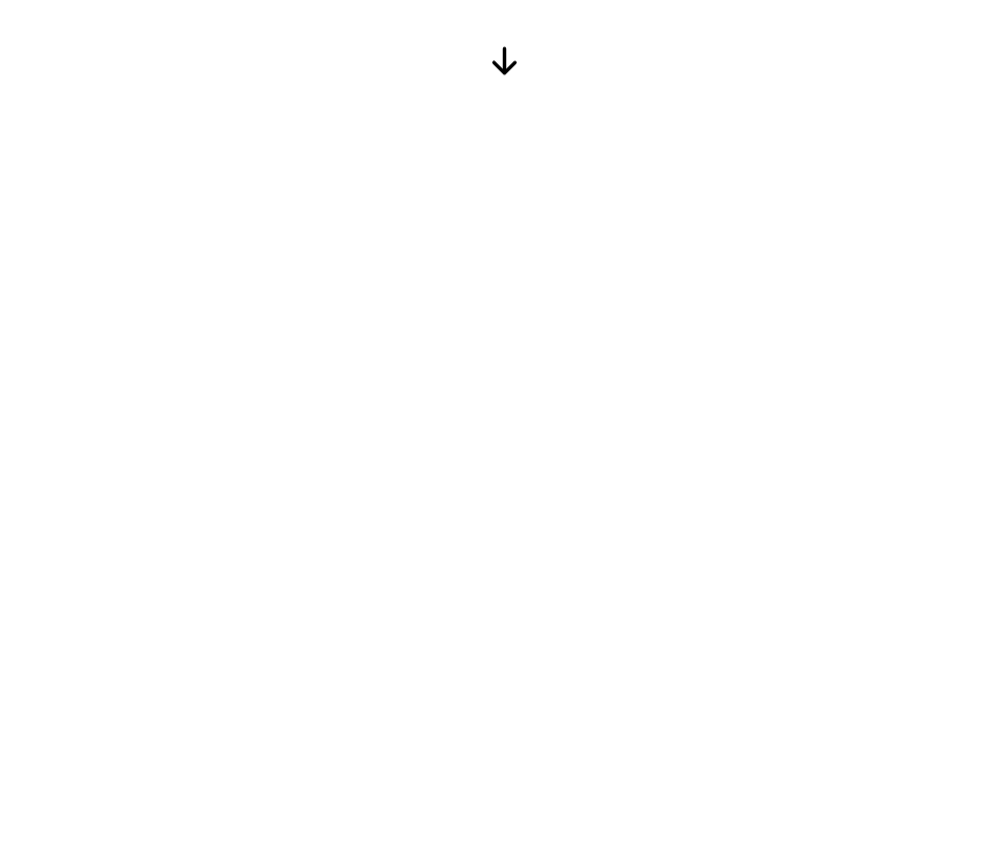
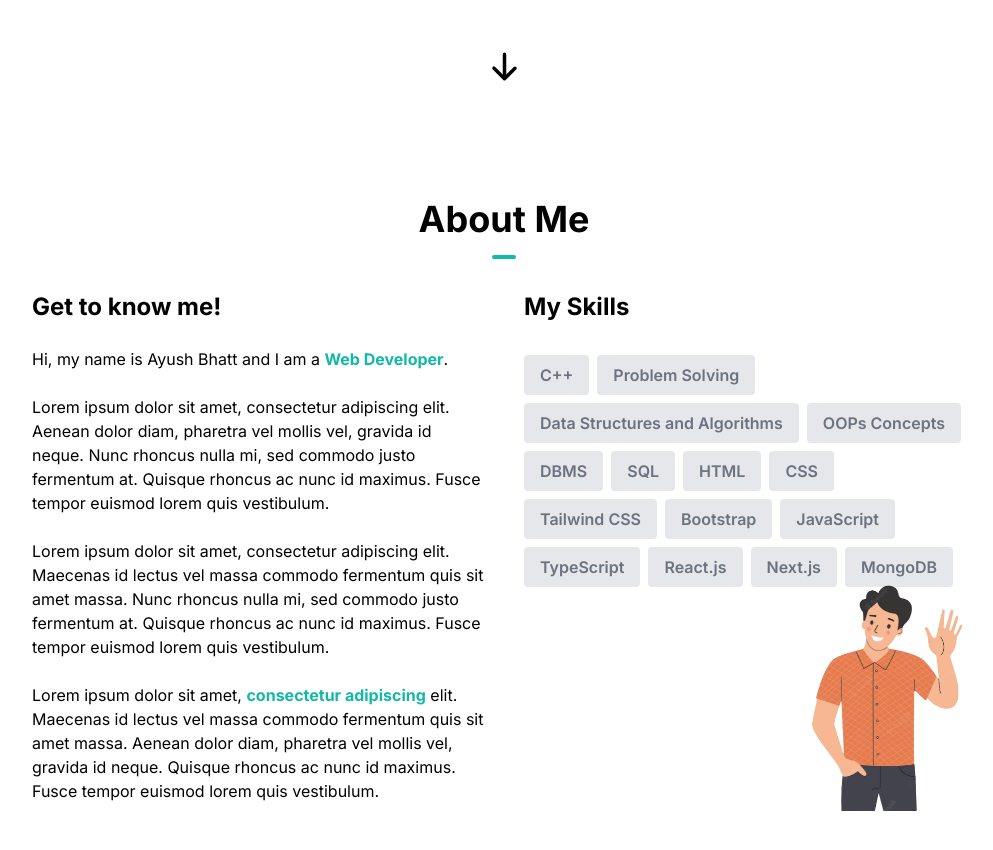
Before and after one commit to alternateAyush/ayush-bhatt-portfolio, a Next.js app: page / in a window 1280 px wide. Shown: the part 740-1590 px from the top of the page, without its empty margins (136-1129 px from the left). Before the commit the page ends 827 px from the top, so only its background shows below. Built offline with nearby package versions, Linux system fonts and the light colour scheme.

Commit message:
about-section-finished

```diff
--- a/src/app/page.tsx
+++ b/src/app/page.tsx
@@ -1,10 +1,12 @@
 import Image from 'next/image'
 import ProfileSection from '@/components/ProfileSection'
+import AboutSection from '@/components/AboutSection'
 
 export default function Home() {
   return (
     <main className='mx-auto max-w-3xl px-4 sm:px-6 md:max-w-5xl'>
       <ProfileSection/>
+      <AboutSection/>
     </main>
   )
 }
--- /dev/null
+++ b/src/components/AboutSection.tsx
@@ -0,0 +1,75 @@
+import React from "react";
+import Image from "next/image";
+
+const skills = [
+    {skill:"C++"},
+    {skill:"Problem Solving"},
+    {skill:"Data Structures and Algorithms"},
+    {skill:"OOPs Concepts"},
+    {skill:"DBMS"},
+    {skill:"SQL"},
+    {skill:"HTML"},
+    {skill:"CSS"},
+    {skill:"Tailwind CSS"},
+    {skill:"Bootstrap"},
+    {skill:"JavaScript"},
+    {skill:"TypeScript"},
+    {skill:"React.js"},
+    {skill:"Next.js"},
+    {skill:"MongoDB"},
+]
+
+const AboutSection = ()=>{
+    return <section id="about">
+        <div className="my-12 pb-12 md:pt-16 md:pb-48">
+            <h1 className="text-center font-bold text-4xl">
+                About Me
+                <hr className="w-6 h-1 mx-auto my-4 bg-teal-500 border-0 rounded"></hr>
+            </h1>
+            <div className="flex flex-col justify-center items-stretch space-y-10 align-top md:flex-row md:text-left md:p-4 md:space-y-0 md:space-x-10">
+                <div className="md:w-1/2">
+                    <h1 className="text-center font-bold text-2xl mb-6 md:text-left">Get to know me!</h1>
+                    <p>{` Hi, my name is Ayush Bhatt and I am a `}
+                    <span className="font-bold text-teal-500">{`Web Developer`}</span>{`.`}
+                    </p><br/>
+                    <p>Lorem ipsum dolor sit amet, consectetur adipiscing elit.
+                        Aenean dolor diam, pharetra vel mollis vel, gravida id neque.
+                        Nunc rhoncus nulla mi, sed commodo justo fermentum at.
+                        Quisque rhoncus ac nunc id maximus. Fusce tempor euismod lorem quis vestibulum.
+                    </p><br/>
+                    <p>Lorem ipsum dolor sit amet, consectetur adipiscing elit.
+                        Maecenas id lectus vel massa commodo fermentum quis sit amet massa.
+                        Nunc rhoncus nulla mi, sed commodo justo fermentum at.
+                        Quisque rhoncus ac nunc id maximus. Fusce tempor euismod lorem quis vestibulum.
+                    </p><br/>
+                    <p>Lorem ipsum dolor sit amet, <span className="font-bold text-teal-500">consectetur adipiscing</span> elit.
+                        Maecenas id lectus vel massa commodo fermentum quis sit amet massa.
+                        Aenean dolor diam, pharetra vel mollis vel, gravida id neque.
+                        Quisque rhoncus ac nunc id maximus. Fusce tempor euismod lorem quis vestibulum.
+                    </p>
+                </div>
+                <div className="md:w-1/2">
+                    <h1 className="text-center font-bold text-2xl mb-6 md:text-left">My Skills</h1>
+                    <div className="flex flex-row flex-wrap justify-center md:justify-start">
+                        {skills.map((item,idx)=>{
+                            return <p
+                                    key={idx}
+                                    className="select-none bg-gray-200 px-4 py-2 mr-2 mt-2 text-gray-500 rounded font-semibold"
+                                    >{item.skill}</p>
+                        })}
+                    </div>
+                    <div className='hidden md:relative w-60 h-60 md:block md:bottom-4 md:left-60 md:z-0'>
+                        <Image
+                        className="object-contain"
+                        src="/about-image.png"
+                        alt="man-waving-hi"
+                        fill/>
+                    </div>
+
+                </div>
+            </div>
+        </div>
+    </section>
+}
+
+export default AboutSection;
```
Also changed, not shown: public/about-image.png (added).
